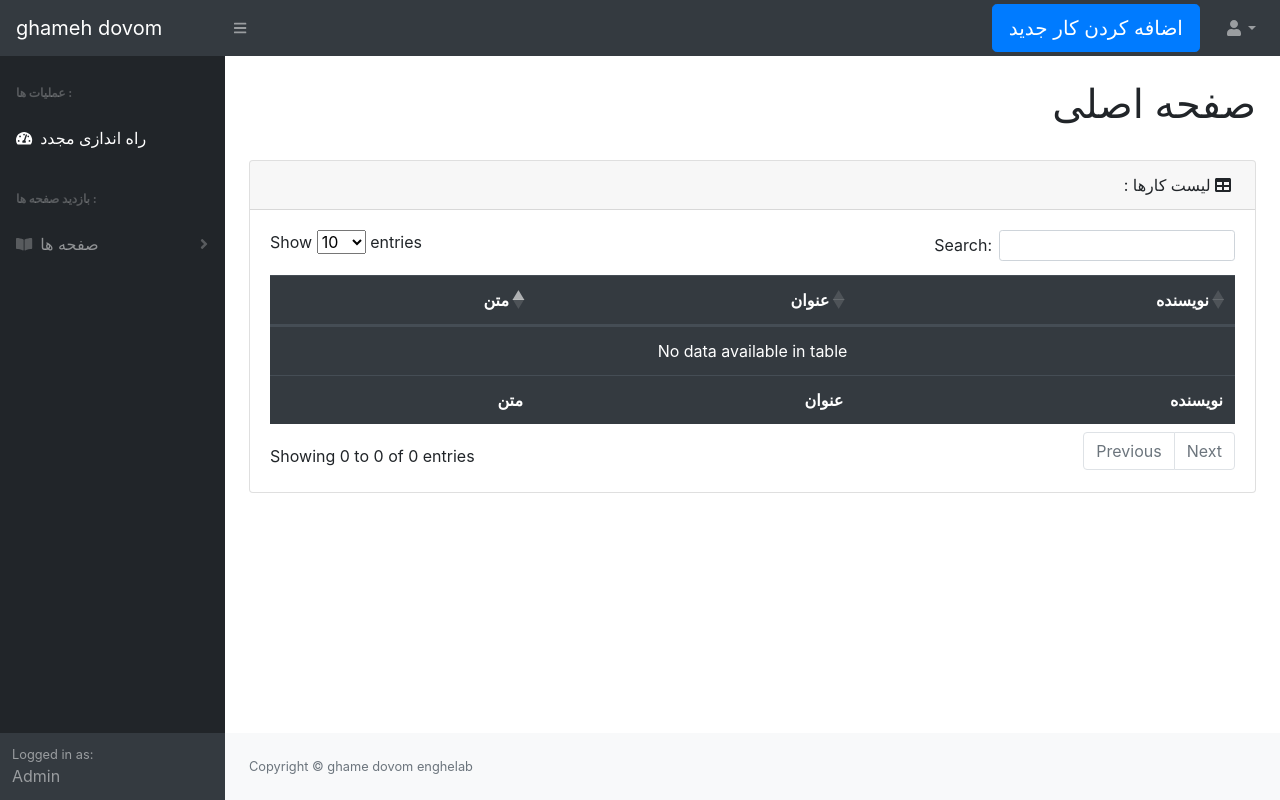
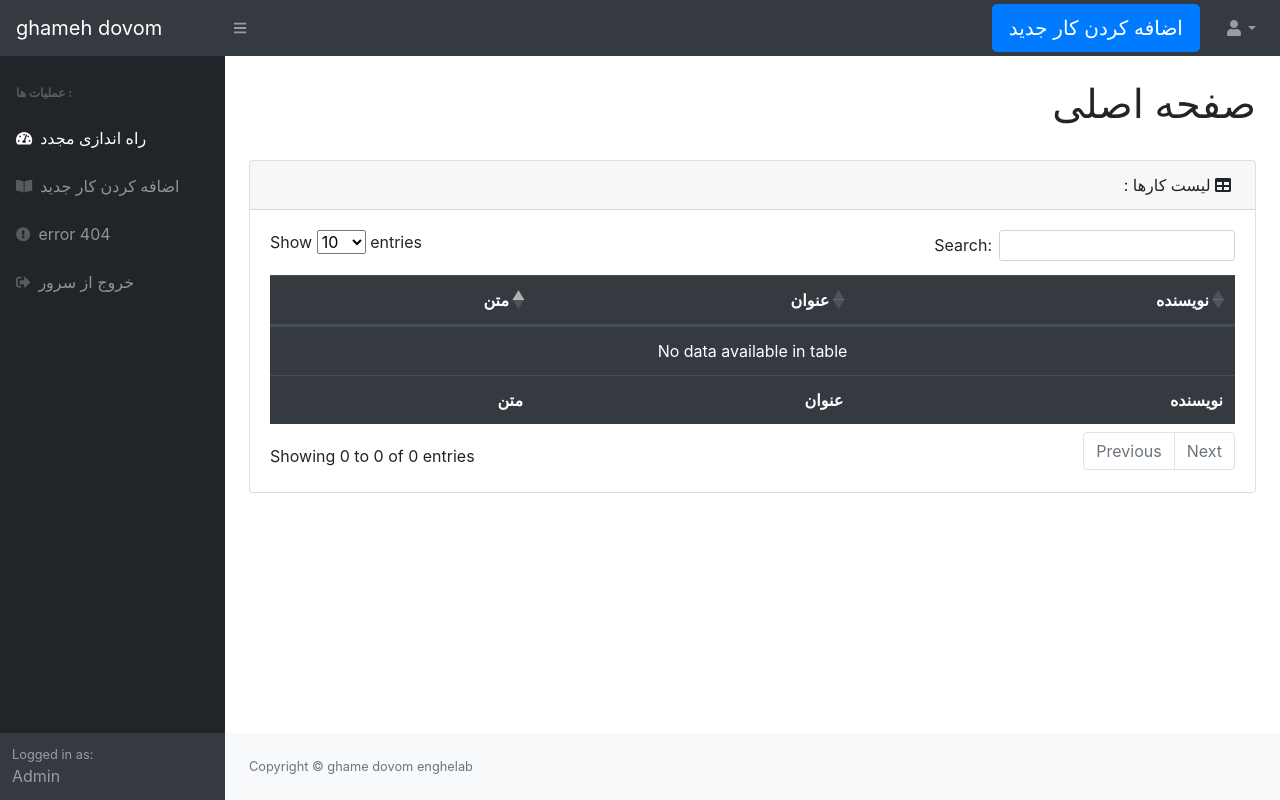
Before and after one commit to mgmgst/ghameh_dovom_enghelab, a Flask app: page / in a window 1280 px wide. Run offline with Flask 2, Linux system fonts and the light colour scheme; a user stored in the database is signed in; data that the repository does not hold is empty; some libraries are stand-ins or nearby versions.

Commit message:
adding some lovly stuff to index.html

```diff
--- a/app/templates/index.html
+++ b/app/templates/index.html
@@ -38,21 +38,15 @@
                         <a class="nav-link" href="/">
                             <div class="sb-nav-link-icon"><i class="fas fa-tachometer-alt"></i></div>
                             راه اندازی مجدد</a>
-                        <div class="sb-sidenav-menu-heading">بازدید صفحه ها : </div>
-                        <a class="nav-link collapsed" href="#" data-toggle="collapse" data-target="#collapsePages" aria-expanded="false" aria-controls="collapsePages">
+                        <a class="nav-link" href="add">
                             <div class="sb-nav-link-icon"><i class="fas fa-book-open"></i></div>
-                            صفحه ها
-                            <div class="sb-sidenav-collapse-arrow"><i class="fas fa-angle-down"></i></div>
-                        </a>
-                        <div class="collapse" id="collapsePages" aria-labelledby="headingTwo" data-parent="#sidenavAccordion">
-                            <nav class="sb-sidenav-menu-nested nav accordion" id="sidenavAccordionPages">
-                                <a class="nav-link collapsed" href="#" data-toggle="collapse" data-target="#pagesCollapseAuth" aria-expanded="false" aria-controls="pagesCollapseAuth">بررسی
-                                        <div class="sb-sidenav-collapse-arrow"><i class="fas fa-angle-down"></i></div></a>
-                                <div class="collapse" id="pagesCollapseAuth" aria-labelledby="headingOne" data-parent="#sidenavAccordionPages">
-                                    <nav class="sb-sidenav-menu-nested nav"><a class="nav-link" href="add">صفحه اضافه کردن</a><a class="nav-link" href="404">صفحه ارور 404</a></nav>
-                                </div>
-                            </nav>
-                        </div>
+                            اضافه کردن کار جدید</a>
+                        <a class="nav-link" href="404">
+                            <div class="sb-nav-link-icon"><i class="fas fa-exclamation-circle"></i></div>
+                            error 404</a>
+                        <a class="nav-link" href="logout">
+                            <div class="sb-nav-link-icon"><i class="fas fa-sign-out-alt"></i></div>
+                            خروج از سرور</a>
                     </div>
                 </div>
                 <div class="sb-sidenav-footer">
```
